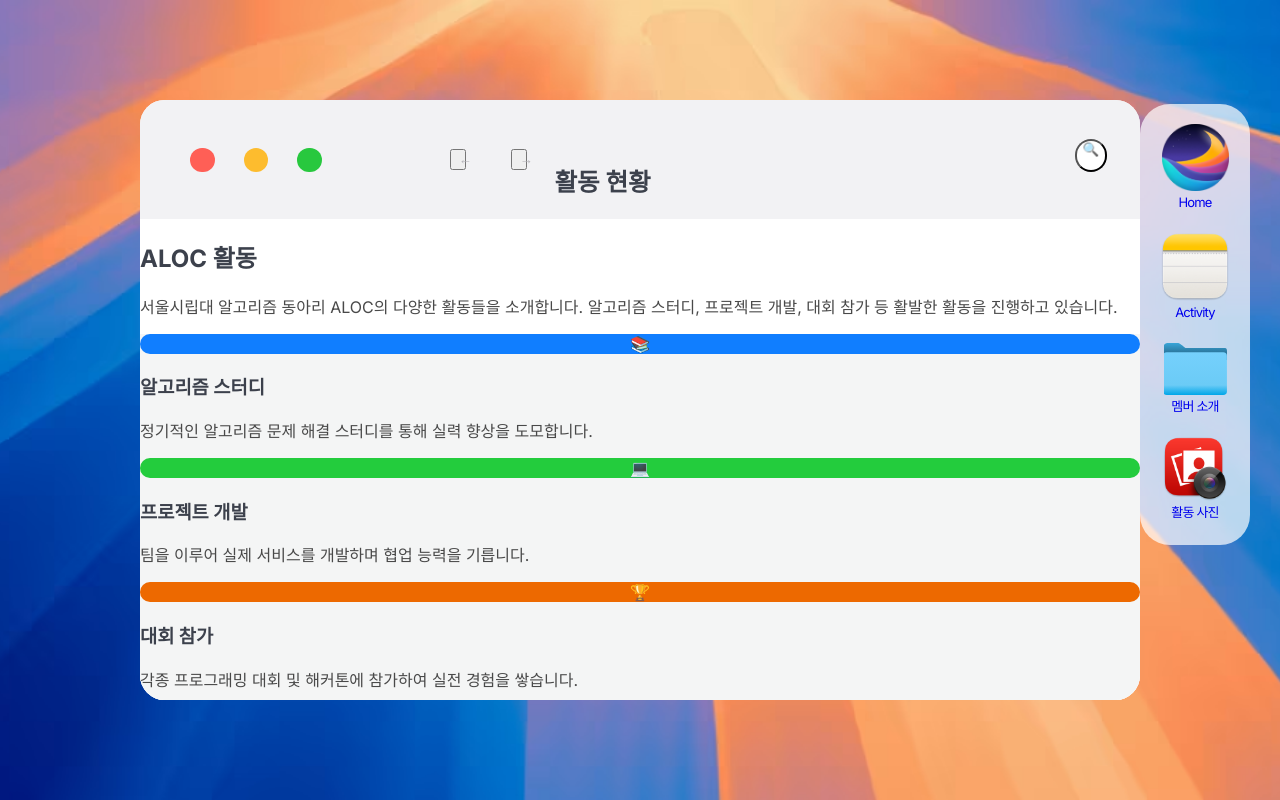
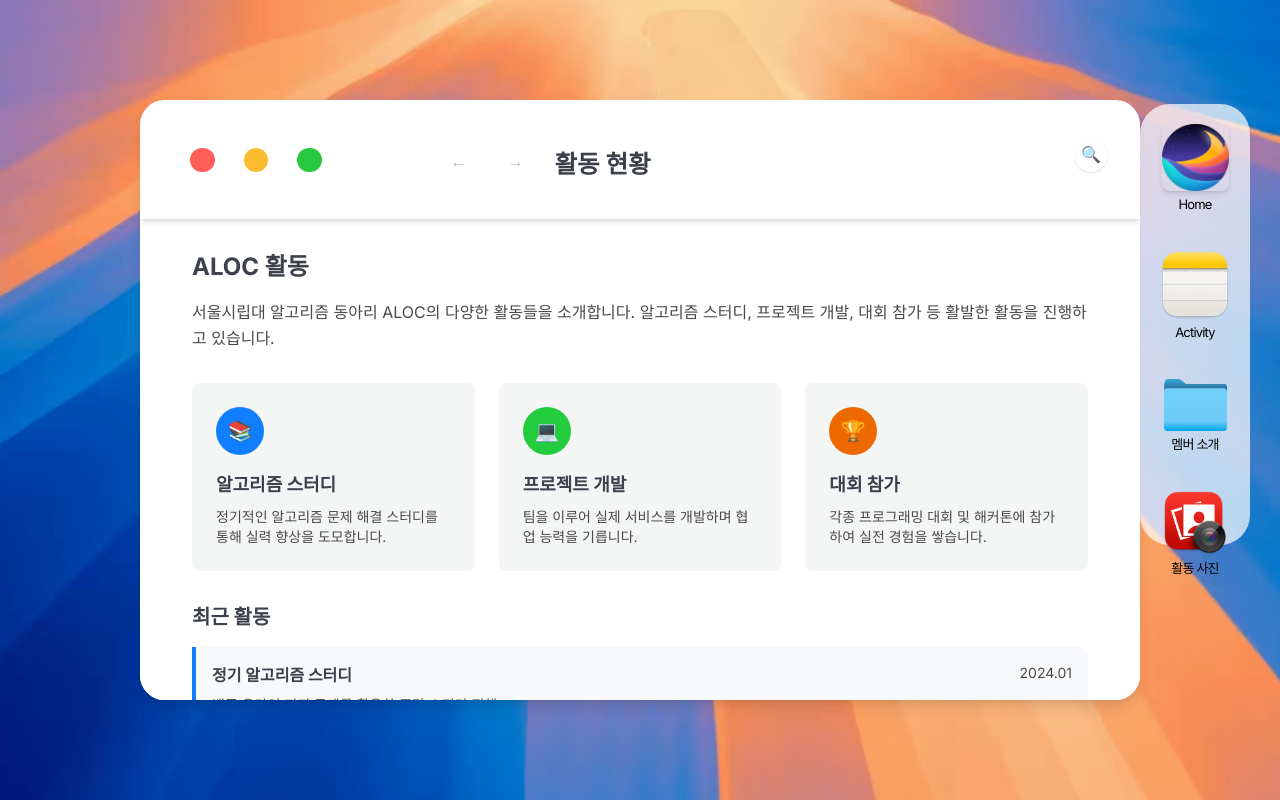
Before and after one commit to ALOC-dev/aloc-homepage, a Next.js app: page /activity in a window 1280 px wide. Built offline with nearby package versions, Linux system fonts and the light colour scheme.

Commit message:
refactor: global.css 재정의

```diff
--- a/src/app/(main)/(detail-pages)/activity/page.tsx
+++ b/src/app/(main)/(detail-pages)/activity/page.tsx
@@ -6,44 +6,44 @@ export default function Activity() {
   return (
     <div className='w-full h-full'>
       {/* 상단 헤더 바 (macOS 스타일) */}
-      <div className='w-full h-[118.75px] bg-[#F2F2F4] relative shadow-md'>
+      <div className='w-full h-[118.75px] bg-bg-light relative shadow-md'>
         {/* macOS 트래픽 라이트 */}
         <div className='absolute top-[47.5px] left-[49.96px] flex space-x-[29px]'>
-          <div className='w-[24.57px] h-[24.57px] bg-[#FF5F56] rounded-full' />
-          <div className='w-[24.57px] h-[24.57px] bg-[#FDBC2E] rounded-full' />
-          <div className='w-[24.57px] h-[24.57px] bg-[#28C83E] rounded-full' />
+          <div className='w-[24.57px] h-[24.57px] bg-brand-red rounded-full' />
+          <div className='w-[24.57px] h-[24.57px] bg-brand-yellow rounded-full' />
+          <div className='w-[24.57px] h-[24.57px] bg-brand-green rounded-full' />
         </div>
 
         {/* 제목 */}
-        <h1 className='absolute top-[45.86px] left-[414.4px] text-[24.57px] font-bold text-[#3C414C]'>
+        <h1 className='absolute top-[45.86px] left-[414.4px] text-[24.57px] font-bold text-text-primary'>
           활동 현황
         </h1>
 
         {/* 네비게이션 버튼들 */}
         <div className='absolute top-[49.14px] left-[310.4px] flex space-x-[45px]'>
-          <button className='w-[12.39px] h-[21.11px] text-[#B5B4B9] hover:text-gray-600'>
+          <button className='w-[12.39px] h-[21.11px] text-text-muted hover:text-gray-600'>
             ←
           </button>
-          <button className='w-[12.39px] h-[21.11px] text-[#B5B4B9] hover:text-gray-600'>
+          <button className='w-[12.39px] h-[21.11px] text-text-muted hover:text-gray-600'>
             →
           </button>
         </div>
 
         {/* 검색 버튼 */}
-        <button className='absolute top-[39.31px] right-[32.76px] w-[32.76px] h-[32.76px] bg-[#FFFFFF] rounded-full flex items-center justify-center shadow-sm hover:shadow-md transition-shadow'>
-          <div className='w-[26.62px] h-[26.62px] text-[#494949]'>🔍</div>
+        <button className='absolute top-[39.31px] right-[32.76px] w-[32.76px] h-[32.76px] bg-white rounded-full flex items-center justify-center shadow-sm hover:shadow-md transition-shadow'>
+          <div className='w-[26.62px] h-[26.62px] text-text-secondary'>🔍</div>
         </button>
       </div>
 
       {/* 메인 콘텐츠 영역 */}
-      <div className='p-8 bg-[#FFFFFF]'>
+      <div className='p-8 bg-white'>
         <div className='max-w-4xl mx-auto'>
           {/* 활동 개요 섹션 */}
           <div className='mb-8'>
-            <h2 className='text-2xl font-bold text-[#3C414C] mb-4'>
+            <h2 className='text-2xl font-bold text-text-primary mb-4'>
               ALOC 활동
             </h2>
-            <p className='text-[#494949] leading-relaxed'>
+            <p className='text-text-secondary leading-relaxed'>
               서울시립대 알고리즘 동아리 ALOC의 다양한 활동들을 소개합니다.
               알고리즘 스터디, 프로젝트 개발, 대회 참가 등 활발한 활동을
               진행하고 있습니다.
@@ -53,41 +53,41 @@ export default function Activity() {
           {/* 활동 카테고리 */}
           <div className='grid grid-cols-1 md:grid-cols-2 lg:grid-cols-3 gap-6 mb-8'>
             {/* 알고리즘 스터디 */}
-            <div className='bg-[#F4F5F5] rounded-lg p-6 hover:shadow-md transition-shadow'>
-              <div className='w-12 h-12 bg-[#107EFF] rounded-full flex items-center justify-center mb-4'>
+            <div className='bg-gray-light rounded-lg p-6 hover:shadow-md transition-shadow'>
+              <div className='w-12 h-12 bg-brand-blue rounded-full flex items-center justify-center mb-4'>
                 <span className='text-white text-xl'>📚</span>
               </div>
-              <h3 className='text-lg font-bold text-[#3C414C] mb-2'>
+              <h3 className='text-lg font-bold text-text-primary mb-2'>
                 알고리즘 스터디
               </h3>
-              <p className='text-[#494949] text-sm'>
+              <p className='text-text-secondary text-sm'>
                 정기적인 알고리즘 문제 해결 스터디를 통해 실력 향상을
                 도모합니다.
               </p>
             </div>
 
             {/* 프로젝트 개발 */}
-            <div className='bg-[#F4F5F5] rounded-lg p-6 hover:shadow-md transition-shadow'>
-              <div className='w-12 h-12 bg-[#23CC3D] rounded-full flex items-center justify-center mb-4'>
+            <div className='bg-gray-light rounded-lg p-6 hover:shadow-md transition-shadow'>
+              <div className='w-12 h-12 bg-brand-green-primary rounded-full flex items-center justify-center mb-4'>
                 <span className='text-white text-xl'>💻</span>
               </div>
-              <h3 className='text-lg font-bold text-[#3C414C] mb-2'>
+              <h3 className='text-lg font-bold text-text-primary mb-2'>
                 프로젝트 개발
               </h3>
-              <p className='text-[#494949] text-sm'>
+              <p className='text-text-secondary text-sm'>
                 팀을 이루어 실제 서비스를 개발하며 협업 능력을 기릅니다.
               </p>
             </div>
 
             {/* 대회 참가 */}
-            <div className='bg-[#F4F5F5] rounded-lg p-6 hover:shadow-md transition-shadow'>
-              <div className='w-12 h-12 bg-[#ED6900] rounded-full flex items-center justify-center mb-4'>
+            <div className='bg-gray-light rounded-lg p-6 hover:shadow-md transition-shadow'>
+              <div className='w-12 h-12 bg-brand-orange rounded-full flex items-center justify-center mb-4'>
                 <span className='text-white text-xl'>🏆</span>
               </div>
-              <h3 className='text-lg font-bold text-[#3C414C] mb-2'>
+              <h3 className='text-lg font-bold text-text-primary mb-2'>
                 대회 참가
               </h3>
-              <p className='text-[#494949] text-sm'>
+              <p className='text-text-secondary text-sm'>
                 각종 프로그래밍 대회 및 해커톤에 참가하여 실전 경험을 쌓습니다.
               </p>
             </div>
@@ -95,36 +95,42 @@ export default function Activity() {
 
           {/* 최근 활동 */}
           <div>
-            <h3 className='text-xl font-bold text-[#3C414C] mb-4'>최근 활동</h3>
+            <h3 className='text-xl font-bold text-text-primary mb-4'>
+              최근 활동
+            </h3>
             <div className='space-y-4'>
-              <div className='border-l-4 border-[#107EFF] bg-[#F8F9FA] p-4 rounded-r-lg'>
+              <div className='border-l-4 border-brand-blue bg-gray-muted p-4 rounded-r-lg'>
                 <div className='flex justify-between items-start mb-2'>
-                  <h4 className='font-bold text-[#3C414C]'>
+                  <h4 className='font-bold text-text-primary'>
                     정기 알고리즘 스터디
                   </h4>
-                  <span className='text-sm text-[#494949]'>2024.01</span>
+                  <span className='text-sm text-text-secondary'>2024.01</span>
                 </div>
-                <p className='text-[#494949] text-sm'>
+                <p className='text-text-secondary text-sm'>
                   백준 온라인 저지 문제를 활용한 주간 스터디 진행
                 </p>
               </div>
 
-              <div className='border-l-4 border-[#23CC3D] bg-[#F8F9FA] p-4 rounded-r-lg'>
+              <div className='border-l-4 border-brand-green-primary bg-gray-muted p-4 rounded-r-lg'>
                 <div className='flex justify-between items-start mb-2'>
-                  <h4 className='font-bold text-[#3C414C]'>웹 개발 프로젝트</h4>
-                  <span className='text-sm text-[#494949]'>2023.12</span>
+                  <h4 className='font-bold text-text-primary'>
+                    웹 개발 프로젝트
+                  </h4>
+                  <span className='text-sm text-text-secondary'>2023.12</span>
                 </div>
-                <p className='text-[#494949] text-sm'>
+                <p className='text-text-secondary text-sm'>
                   React와 Node.js를 활용한 팀 프로젝트 개발
                 </p>
               </div>
 
-              <div className='border-l-4 border-[#ED6900] bg-[#F8F9FA] p-4 rounded-r-lg'>
+              <div className='border-l-4 border-brand-orange bg-gray-muted p-4 rounded-r-lg'>
                 <div className='flex justify-between items-start mb-2'>
-                  <h4 className='font-bold text-[#3C414C]'>ICPC 대회 참가</h4>
-                  <span className='text-sm text-[#494949]'>2023.11</span>
+                  <h4 className='font-bold text-text-primary'>
+                    ICPC 대회 참가
+                  </h4>
+                  <span className='text-sm text-text-secondary'>2023.11</span>
                 </div>
-                <p className='text-[#494949] text-sm'>
+                <p className='text-text-secondary text-sm'>
                   국제 대학생 프로그래밍 대회 한국 지역 대회 참가
                 </p>
               </div>
--- a/src/app/(main)/(detail-pages)/layout.tsx
+++ b/src/app/(main)/(detail-pages)/layout.tsx
@@ -27,7 +27,7 @@ function DetailPageLayout({ children }: DetailPageLayoutProps) {
       <DraggableContainer
         width={containerWidth}
         height={containerHeight}
-        dragColor='#f2f2f4'
+        dragColor='var(--color-light-gray)'
       >
         {children}
       </DraggableContainer>
--- a/src/app/(main)/page.tsx
+++ b/src/app/(main)/page.tsx
@@ -5,7 +5,7 @@ import Link from 'next/link';
 
 export default function Main() {
   return (
-    <div className='w-screen h-screen bg-[#FFFFFF] overflow-hidden'>
+    <div className='w-screen h-screen bg-white overflow-hidden'>
       {/* 로고 아이콘 */}
       <div className='absolute left-[1.1%] top-[3%] z-20'>
         <Image
--- a/src/app/global.css
+++ b/src/app/global.css
@@ -1,58 +1,99 @@
-@tailwind base;
-@tailwind components;
-@tailwind utilities;
+@import 'tailwindcss';
 
-@layer base {
-  :root {
-    --font-inter: 'Inter', sans-serif;
+@theme {
+  /* 폰트 */
+  --font-inter: 'Inter', sans-serif;
 
-    /* 기본 컬러 */
-    --color-white: #ffffff;
-    --color-black: #000000;
+  /* Tailwind 기본 색상들 */
+  --color-red: #ef4444;
+  --color-red-50: #fef2f2;
+  --color-red-100: #fee2e2;
+  --color-red-200: #fecaca;
+  --color-red-300: #fca5a5;
+  --color-red-400: #f87171;
+  --color-red-500: #ef4444;
+  --color-red-600: #dc2626;
+  --color-red-700: #b91c1c;
+  --color-red-800: #991b1b;
+  --color-red-900: #7f1d1d;
 
-    /* 그레이 스케일 */
-    --color-light-gray: #e7e7e7;
-    --color-gray: #d9d9d9;
-    --color-dark-gray: #969696;
-    --color-light-gray-bg: #f2f2f4;
-    --color-gray-light: #f4f5f5;
-    --color-gray-medium: #a9adb9;
-    --color-gray-muted: #b5b4b9;
-    --color-gray-border: #c7c7c9;
+  --color-blue: #3b82f6;
+  --color-blue-50: #eff6ff;
+  --color-blue-100: #dbeafe;
+  --color-blue-200: #bfdbfe;
+  --color-blue-300: #93c5fd;
+  --color-blue-400: #60a5fa;
+  --color-blue-500: #3b82f6;
+  --color-blue-600: #2563eb;
+  --color-blue-700: #1d4ed8;
+  --color-blue-800: #1e40af;
+  --color-blue-900: #1e3a8a;
 
-    /* 텍스트 컬러 */
-    --color-text-primary: #3c414c;
-    --color-text-secondary: #494949;
-    --color-text-tertiary: #5c5e66;
+  --color-green: #22c55e;
+  --color-green-50: #f0fdf4;
+  --color-green-100: #dcfce7;
+  --color-green-200: #bbf7d0;
+  --color-green-300: #86efac;
+  --color-green-400: #4ade80;
+  --color-green-500: #22c55e;
+  --color-green-600: #16a34a;
+  --color-green-700: #15803d;
+  --color-green-800: #166534;
+  --color-green-900: #14532d;
 
-    /* 브랜드 컬러 */
-    --color-red: #ff5f56;
-    --color-yellow: #fdbc2e;
-    --color-green: #28c83e;
-    --color-blue-primary: #107eff;
-    --color-green-primary: #23cc3d;
-    --color-orange: #ed6900;
+  --color-yellow: #eab308;
+  --color-yellow-50: #fefce8;
+  --color-yellow-100: #fef3c7;
+  --color-yellow-200: #fde68a;
+  --color-yellow-300: #fcd34d;
+  --color-yellow-400: #fbbf24;
+  --color-yellow-500: #f59e0b;
+  --color-yellow-600: #d97706;
+  --color-yellow-700: #b45309;
+  --color-yellow-800: #92400e;
+  --color-yellow-900: #78350f;
 
-    /* 액션 컬러 */
-    --color-blue-hover: #0265e1;
-    --color-blue-link: #408cff;
-    --color-sky-blue: #009cff;
+  --color-gray: #6b7280;
+  --color-gray-50: #f9fafb;
+  --color-gray-100: #f3f4f6;
+  --color-gray-200: #e5e7eb;
+  --color-gray-300: #d1d5db;
+  --color-gray-400: #9ca3af;
+  --color-gray-500: #6b7280;
+  --color-gray-600: #4b5563;
+  --color-gray-700: #374151;
+  --color-gray-800: #1f2937;
+  --color-gray-900: #111827;
 
-    /* 레거시 호환성 */
-    --color-green-button: #23cc3d;
-    --color-yellow-button: #fcb933;
-    --color-red-button: #ff5f53;
-    --color-blue: #107eff;
-  }
+  --color-black: #000000;
+  --color-white: #ffffff;
+
+  /* 커스텀 색상들 - 중복 사용되는 컬러들 */
+  --color-light-gray: #f2f2f4;
+  --color-gray-light: #f4f5f5;
+  --color-gray-muted: #f8f9fa;
+
+  --color-text-primary: #3c414c;
+  --color-text-secondary: #494949;
+  --color-text-tertiary: #5c5e66;
+  --color-text-muted: #b5b4b9;
+
+  --color-border-gray: #a9adb9;
+  --color-border-light: #c7c7c9;
+  --color-border-muted: #dfdfe1;
+
+  --color-brand-red: #ff5f56;
+  --color-brand-yellow: #fdbc2e;
+  --color-brand-green: #28c83e;
+  --color-brand-blue: #107eff;
+  --color-brand-blue-hover: #0265e1;
+  --color-brand-blue-link: #408cff;
+  --color-brand-green-primary: #23cc3d;
+  --color-brand-orange: #ed6900;
 }
 
 @layer utilities {
-  .font-inter {
-    font-family: var(--font-inter);
-  }
-}
-
-@layer utilities {
+  /* 스크롤바 숨김 */
   .scrollbar-hide {
     -ms-overflow-style: none; /* IE and Edge */
     scrollbar-width: none; /* Firefox */
--- a/tailwind.config.ts
+++ /dev/null
@@ -1,31 +0,0 @@
-import type { Config } from 'tailwindcss';
-
-const config: Config = {
-  content: [
-    './src/pages/**/*.{js,ts,jsx,tsx,mdx}',
-    './src/components/**/*.{js,ts,jsx,tsx,mdx}',
-    './src/app/**/*.{js,ts,jsx,tsx,mdx}',
-  ],
-  theme: {
-    extend: {
-      fontFamily: {
-        inter: ['var(--font-inter)', 'sans-serif'],
-      },
-      colors: {
-        lightGray: 'var(--color-light-gray)',
-        gray: 'var(--color-gray)',
-        darkGray: 'var(--color-dark-gray)',
-        greenButton: 'var(--color-green-button)',
-        yellowButton: 'var(--color-yellow-button)',
-        redButton: 'var(--color-red-button)',
-        blue: 'var(--color-blue)',
-        skyBlue: 'var(--color-sky-blue)',
-        black: 'var(--color-black)',
-        white: 'var(--color-white)',
-      },
-    },
-  },
-  plugins: [],
-};
-
-export default config;
```
Also changed, not shown: src/app/(main)/(detail-pages)/gallery/page.tsx (+22 -22 lines), src/app/(main)/(detail-pages)/members/detail/page.tsx (+17 -14 lines), src/app/(main)/(detail-pages)/members/page.tsx (+26 -25 lines).
